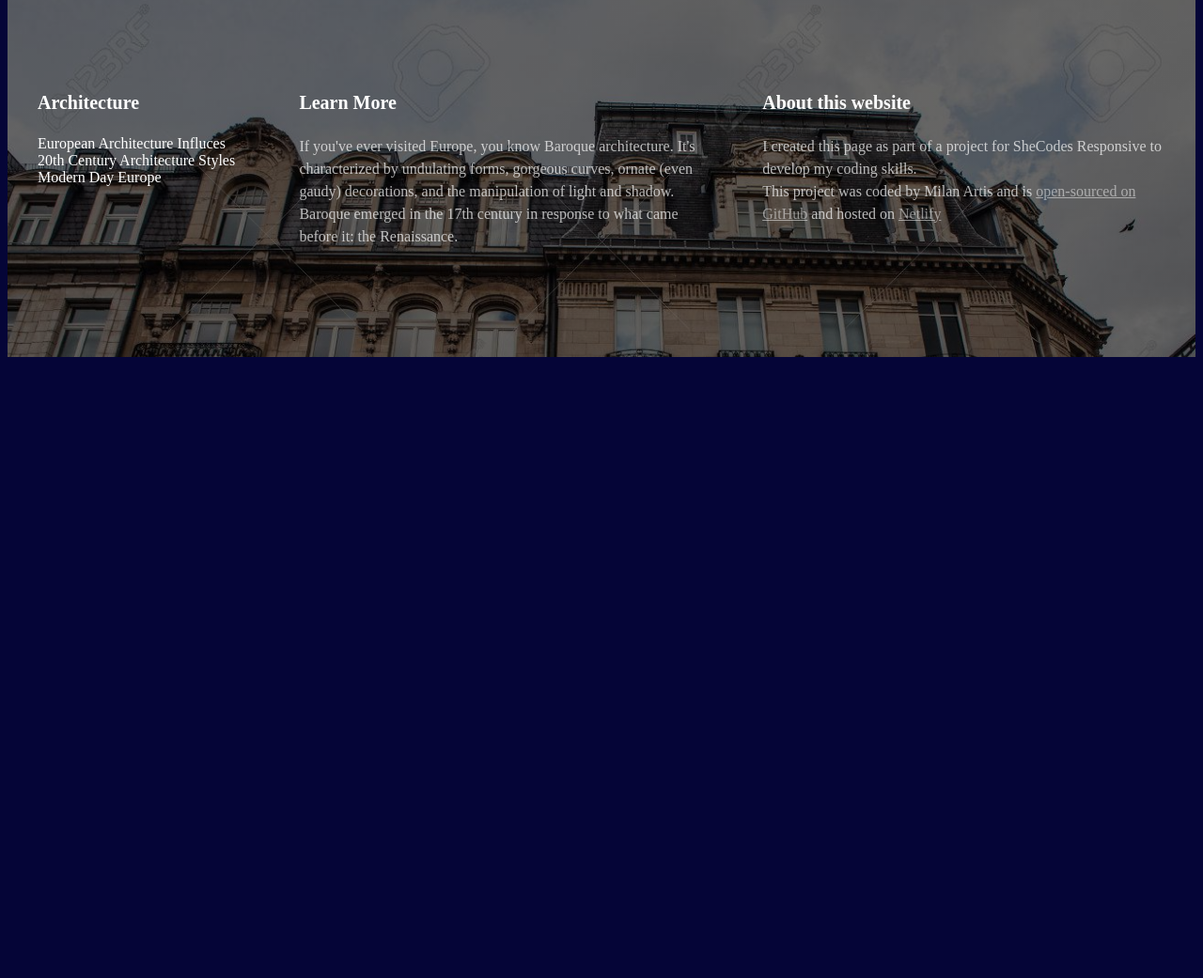
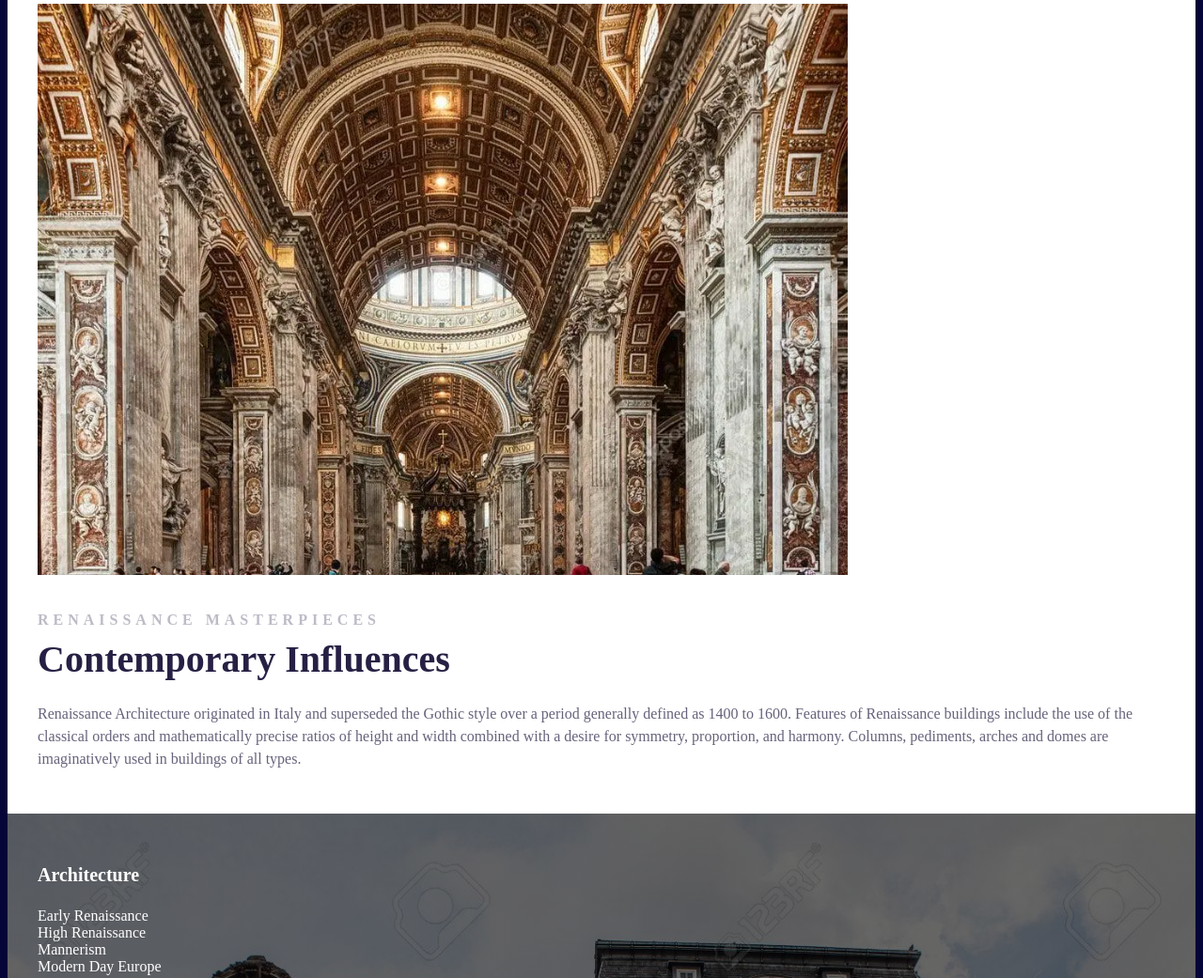
Before and after one commit to milanartis21/Travel-Project, a plain HTML site: page index.html in a window 1280 px wide. Shown: the part 721-1762 px from the top of the page at 94% size. Before the commit the page ends 1109 px from the top, so only its background shows below. Drawn offline with Linux system fonts and the light colour scheme.

Commit message:
Added more content for the website, then went into the CSS to add styling to each grid and created a section as well

```diff
--- a/index.html
+++ b/index.html
@@ -17,17 +17,41 @@
         <a href="#more">Learn More</a>
 </header>
 
+<main>
+    <section class="grid grid-2-columns">
+        <div>
+    <img src="images/renaiss.png" />
+    </div>
+    <div>
+    <h2> Renaissance Masterpieces</h2>
+    <h3> Contemporary Influences</h3>
+    <p>
+        Renaissance Architecture originated in Italy
+        and superseded the Gothic style over a period
+     generally defined as 1400 to 1600. Features of Renaissance
+     buildings include the use of the classical orders and mathematically
+      precise ratios of height and width combined with a desire for
+       symmetry, proportion, and harmony. Columns, pediments, arches and
+       domes are imaginatively used in buildings of all types.
+    </p>
+</div>
+    </section>
+</main>
+
 <footer>
-    <section class="grid">
+    <section class="grid grid-3-columns">
       <div>
         <h3>Architecture</h3>
                 <ul>
                     <li>
-                    European Architecture Influces
+                    Early Renaissance
                     </li>
 
                     <li>
-                    20th Century Architecture Styles
+                   High Renaissance
+                </li>
+                <li>
+                    Mannerism
                 </li>
 
                 <li>
--- a/src/style.css
+++ b/src/style.css
@@ -11,13 +11,22 @@ body{
 
 .grid{
     display: grid;
+    grid-gap: 64px;
+}
+
+.grid-2-columns {
+    grid-template-columns: 1fr 1fr;
+
+}
+
+.grid-3-columns {
     grid-template-columns: 1fr 2fr 2fr;
-    grid-gap: 64px;
 }
 
 section {
     max-width: 1200px;
     margin: 0 auto;
+    padding: 100px 0;
   }
 
 
@@ -74,6 +83,41 @@ header a {
     background: rgb(5, 5, 55);
 }
 
+main{
+    background-color: white;
+}
+
+main h2 {
+    font-weight: 700;
+    font-size: 16px;
+    line-height: 24px;
+    margin: 0;
+    letter-spacing: 5px;
+    color: #272044;
+    opacity: 0.3;
+    text-transform: uppercase;
+}
+
+main h3 {
+    font-weight: 700;
+    font-size: 40px;
+    line-height: 1.5;
+    margin: 0;
+    color: #272044;
+}
+
+main p{
+    font-style: normal;
+    font-weight: 400;
+    font-size: 16px;
+    line-height: 1.5;
+    color: #272044;
+    opacity: 0.7;
+
+
+}
+
+
 footer{
     color: white;
     background-image: linear-gradient(
@@ -81,7 +125,6 @@ footer{
     url("../images/footer.jpg");
     background-repeat: no-repeat;
     background-size: cover;
-    padding: 100px 0;
 
 }
 
@@ -128,3 +171,12 @@ header h1 {
 header h2 {
     font-size: 17px;
 }
+
+.grid{
+    grid-template-columns: 1fr;
+    grid-gap: 32px;
+}
+
+section {
+    padding: 30px;
+}
```
Also changed, not shown: images/renaiss.png (added).
